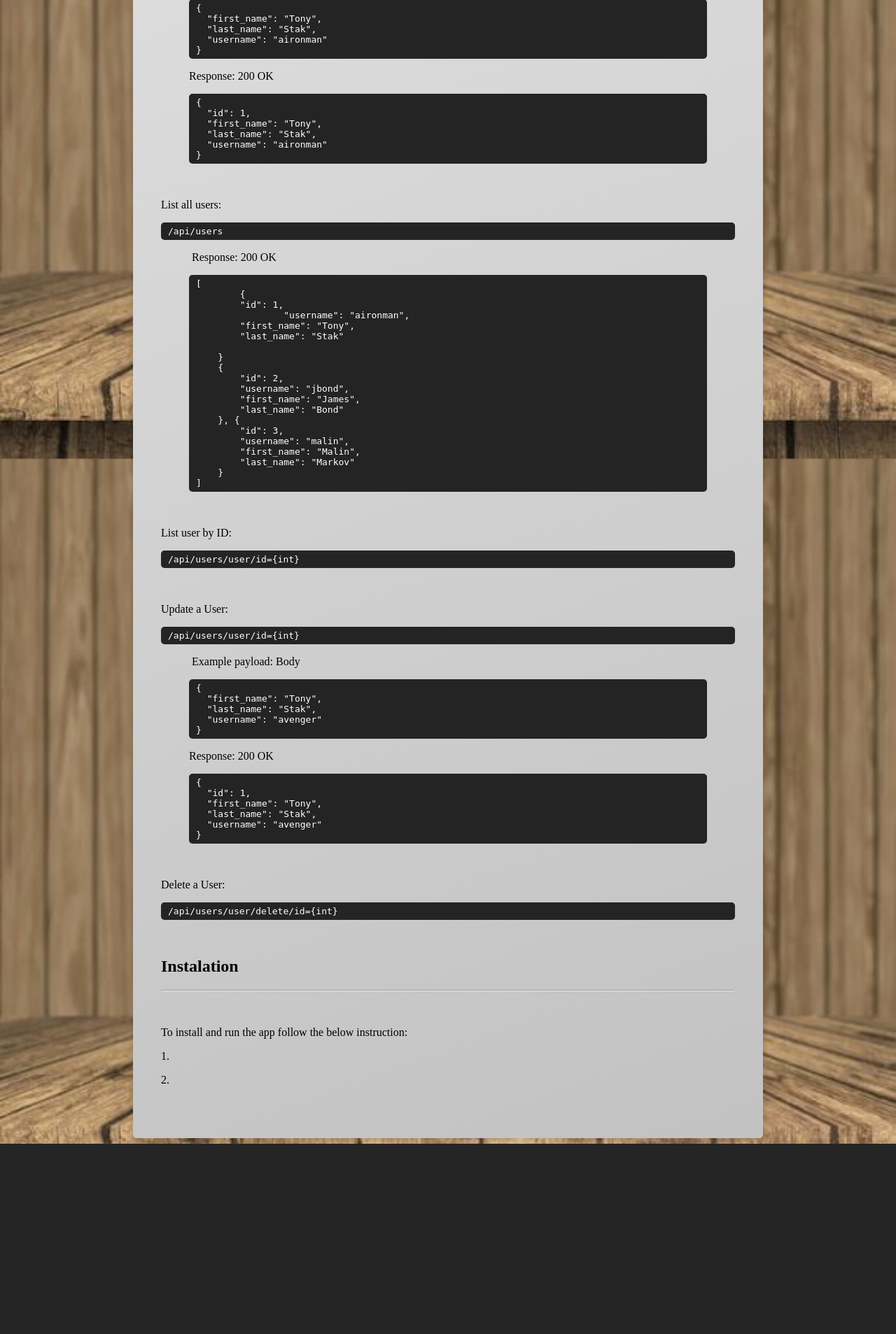
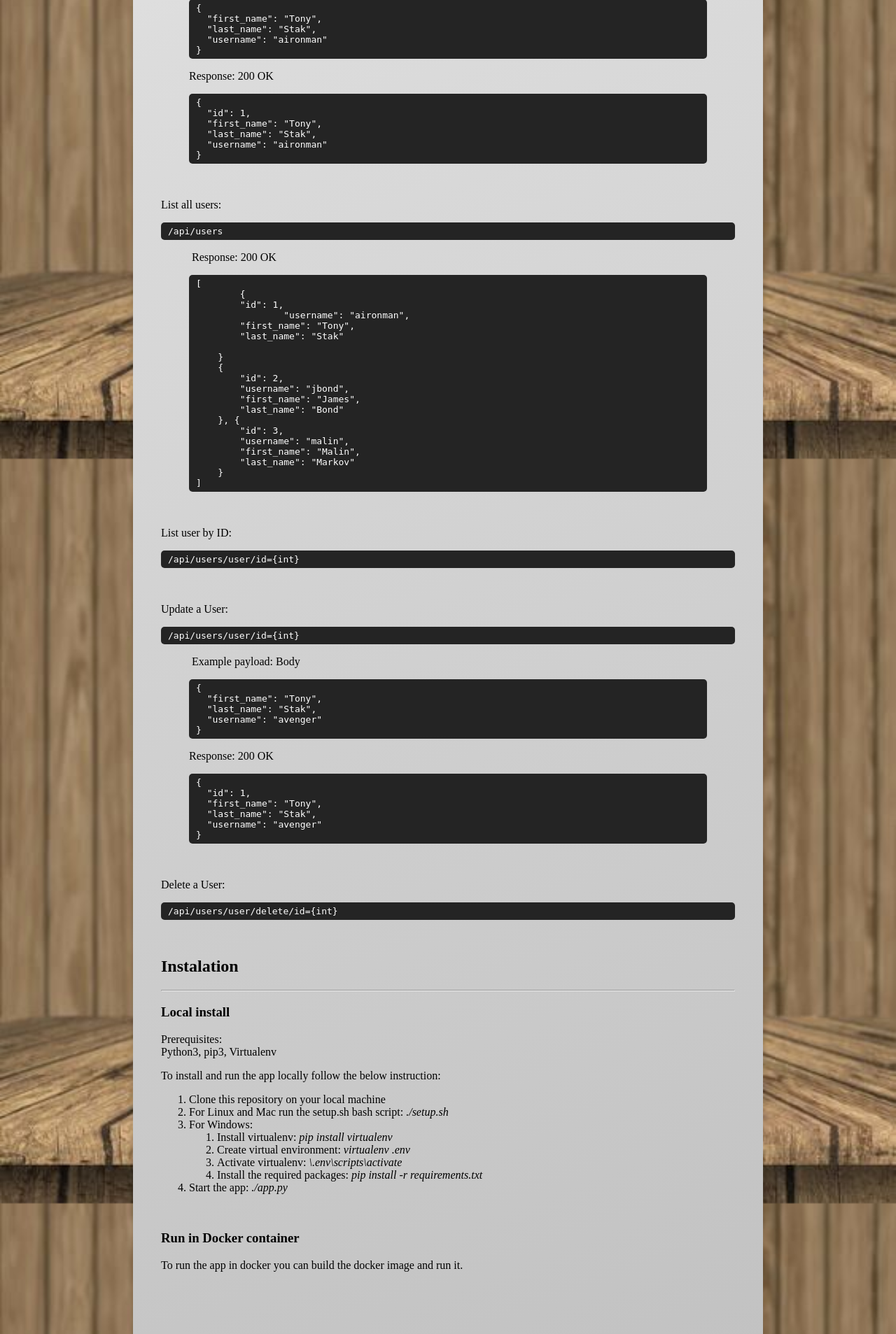
Before and after one commit to mmark0v/Users-API-Simple-App, a Flask app: page / in a window 1280 px wide. Shown: the part 1473-3380 px from the top of the page at 70% size. Before the commit the page ends 3108 px from the top, so only its background shows below. Run offline with Flask 3, Linux system fonts and the light colour scheme.

Commit message:
Updated the document

```diff
--- a/templates/index.html
+++ b/templates/index.html
@@ -42,11 +42,11 @@
 
         <p>&nbsp;</p>
 
+        <p>&nbsp;</p>
+
 <h2>Documentation</h2>
 
 <hr />
-<p>&nbsp;</p>
-
 <h3><span style="font-size:18px">About</span></h3>
 
 <p>This simple python app is build on the Flask web framwork.</p>
@@ -200,17 +200,39 @@ Server:&nbsp;<a href="http://localhost:8080/api/users">http://localhost:8080</a>
 <h2>Instalation</h2>
 
 <hr />
+<h3>Local install</h3>
+
+<p>Prerequisites:&nbsp;<br />
+Python3, pip3, Virtualenv</p>
+
+<p>To install and run the app locally follow the below instruction:</p>
+
+<ol>
+	<li>Clone this repository on your local machine</li>
+	<li>For Linux and Mac&nbsp;run the setup.sh bash script: <em>./setup.sh</em></li>
+	<li>For Windows:&nbsp;
+	<ol>
+		<li>Install virtualenv: <em>pip install virtualenv</em></li>
+		<li>Create&nbsp;virtual environment: <em>virtualenv .env</em></li>
+		<li>Activate virtualenv: <em>\.env\scripts\activate</em></li>
+		<li>Install the required packages: <em>pip install -r requirements.txt</em></li>
+	</ol>
+	</li>
+	<li>Start the app: <em>./app.py</em></li>
+</ol>
+
 <p>&nbsp;</p>
 
-<p>To install and run the app follow the below instruction:</p>
+<h3>Run in Docker container</h3>
 
-<p>1.&nbsp;</p>
+<p>To run the app in docker you can build the docker image and run it.</p>
 
-<p>2.&nbsp;</p>
+<p>&nbsp;</p>
 
 <p>&nbsp;</p>
 
 
 
+
 </body>
 </html>
```
Also changed, not shown: README.md.
